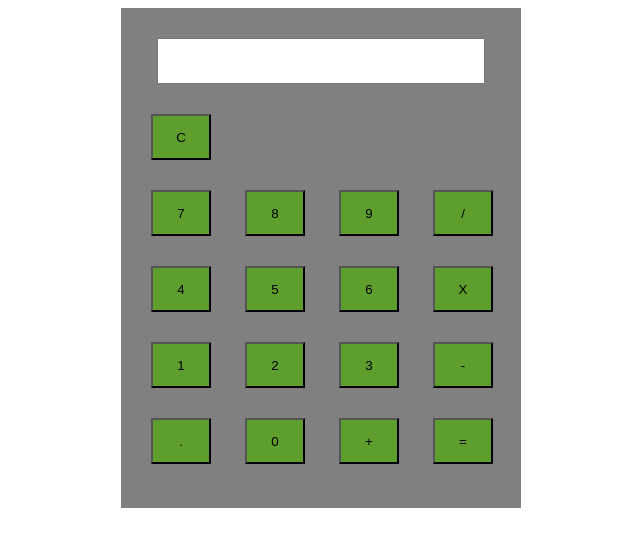
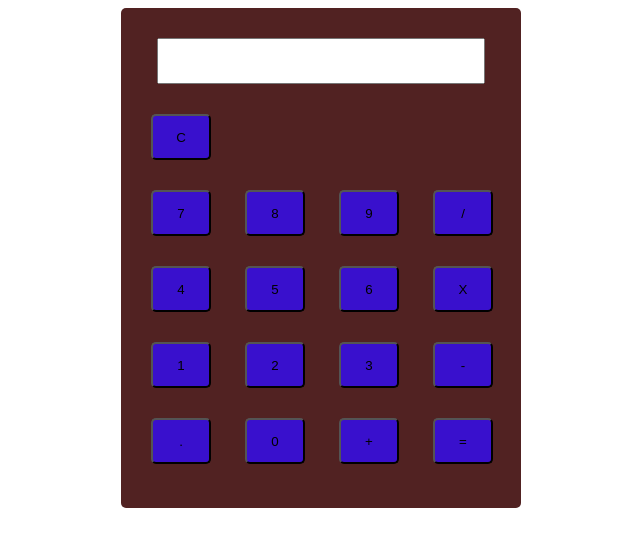
Before and after one commit to amal-benny/calculator, a plain HTML site: page index.html in a window 1280 px wide. Shown: the whole page, without its empty margins (387-1027 px from the left). Drawn offline with Linux system fonts and the light colour scheme.

Commit message:
Colour and button style updated and a little hovering effect for the buttons was also added

```diff
--- a/style.css
+++ b/style.css
@@ -1,8 +1,9 @@
 .calc{
     width: 400px;
     height: 500px;
-    background: gray;
+    background: rgb(81, 34, 34);
     margin-left: 500px;
+    border-radius: 5px;
 }
 #screen{
     width: 80%;
@@ -16,6 +17,11 @@
     height: 46px;
     margin-left: 30px;
     margin-top: 30px;
-    background: #5e9e2c;
+    background: #3910cd;
+    border-radius: 5px;
+    cursor: pointer;
 
 }
+.btn:hover{
+    background-color: brown;
+}
```
